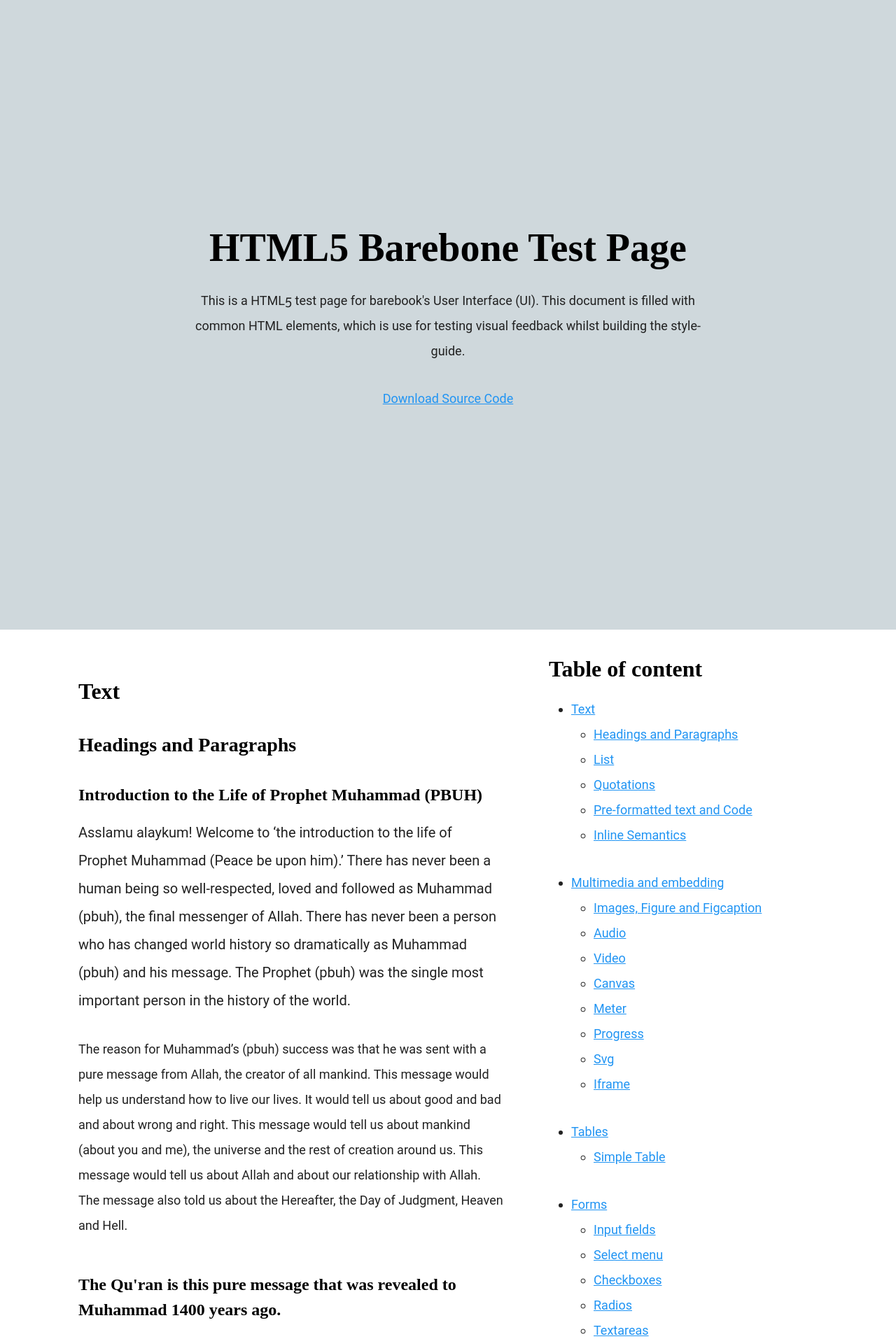
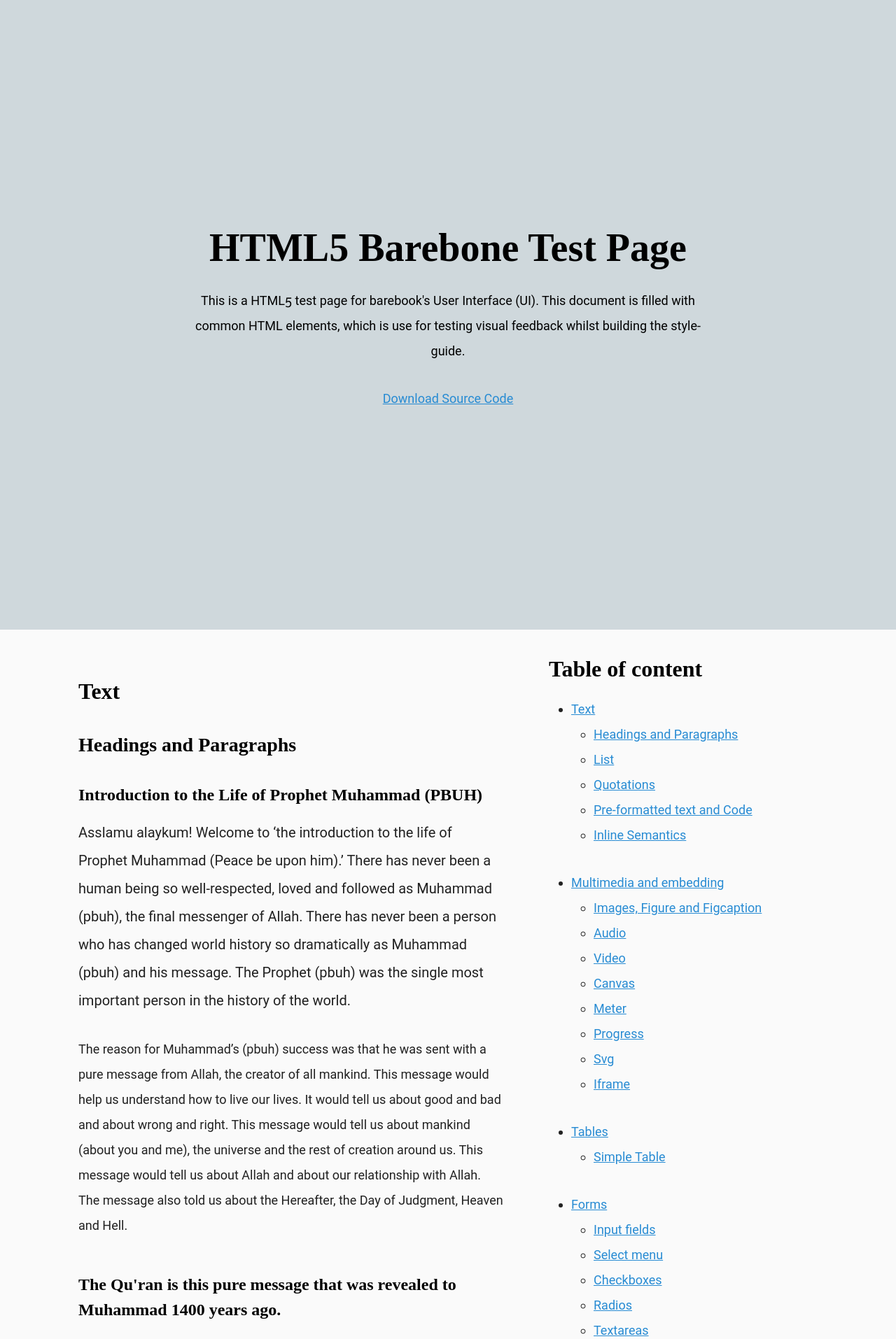
Before and after one commit to acamarian/html5-barebone-test-page, a Jekyll site: the page built from index.html, in a window 1280 px wide. Shown: the top 1914 px of the page at 70% size. Built offline with Jekyll 4.4.1, drawn with Linux system fonts in a browser that asks for light colours.

Commit message:
update styles

```diff
--- a/public/styles/sass/abstracts/_mixins.scss
+++ b/public/styles/sass/abstracts/_mixins.scss
@@ -8,8 +8,6 @@
     content: '';
   }
 }
-
-
 
 
 
@@ -29,8 +27,6 @@
   text-decoration: none;
   color: $color;
 }
-
-
 
 
 
--- a/public/styles/sass/abstracts/_variables.scss
+++ b/public/styles/sass/abstracts/_variables.scss
@@ -1,38 +1,38 @@
 /**
  * Colors
  */
-$red:         hsl(4, 90%, 58%);
-$red-900:     hsl(0, 73%, 41%);
-$blue:        hsl(207, 90%, 54%);
-$green:       hsl(122, 39%, 49%);
-$green-900:   hsl(124, 55%, 24%);
-$orange:      hsl(36, 100%, 50%);
-$orange-900:  hsl(21, 100%, 45%);
-$indigo:      hsl(269, 100%, 36%);
-$indigo-900:  hsl(266, 100%, 25%);
-$teal:        hsl(174, 100%, 29%);
-$teal-800:    hsl(173, 100%, 21%);
+$white:         hsl(0, 0, 100%);
+$black:         hsl(0, 0, 0%);
 
-$white:       hsl(0, 0, 100%);
-$black:       hsl(0, 0, 0%);
+// greys
+$grey-lighter:  hsl(0, 0%, 98%);
+$grey-light:    hsl(0, 0%, 94%);
+$grey:          hsl(0, 0%, 88%);
+$grey-dark:     hsl(0, 0%, 46%);
+$grey-darker:   hsl(0, 0%, 13%);
 
-$grey:        hsl(0, 0%, 62%);
-$grey-100:    hsl(0, 0%, 96%);
-$grey-300:    hsl(0, 0%, 87%);
-$grey-700:    hsl(0, 0%, 38%);
-$grey-900:    hsl(0, 0%, 13%);
+$red:           hsl(1, 71%, 52%);
+$blue:          hsl(205, 69%, 49%);
+$green:         hsl(68, 100%, 30%);
+$orange:        hsl(18, 80%, 44%);
+$purple:        hsl(316, 71%, 21%);
+$purple-dark:   hsl(318, 71%, 15%);
 
 // use these in code
-$primary:             $blue;
-$primary-dark:        $indigo-900;
-$secondary:           $teal;
-$secondary-dark:      $teal-800;
+$primary:                   $grey !default;
+$primary-variant:           $grey-dark !default;
+$secondary:                 $blue !default;
 
-$error:       $red-900;
-$success:     $green-900;
-$warning:     $orange-900;
+$base-background:           $grey-lighter !default;
+$base-foreground:           $grey-darker !default;
+$foreground-on-primary:     $black !default;
+$foreground-on-secondary:   $black !default;
+
+// Status colors
+$error:       $red;
+$success:     $green;
+$warning:     $orange;
 $info:        $blue;
-
 
 
 
@@ -43,6 +43,7 @@
  */
 $baseline:        2; // 32 px
 $vr:              $baseline * 1rem; // vertical rhythm
+$base-font-size:  1rem;
 
 $wrapper-min-width:           20em;     // 320px
 $wrapper-max-width:           120em;    // 1920px
@@ -52,18 +53,40 @@
 
 
 
+/**
+ * Typefaces
+ */
+$type-sans-serif:	'Roboto', sans-serif;
+$type-serif: 	    'Sura', serif;
+$type-code: 	    'source-code-pro', Courier, monospace;
+
+$font-weight-400:   400;
+$font-weight-600:   600;
+$font-weight-700:   700;
+
+// Base Font and colors
+$base-font-family-body:      $type-sans-serif !default;
+$base-font-size:             $base-font-size !default;
+$base-background-color:      $base-background !default;
+$base-font-color:            $base-foreground !default;
+$base-line-height:           $baseline !default;
+$base-font-weight:           $font-weight-400 !default;
+
+$base-font-family-headings:  $type-serif !default;
+$base-font-color-headings:   $black !default;
+
+$link: $blue;
+
 
 
 /**
- * Border radius and Box shadow
+ * Borders, radius and Box shadows
  */
-$border-radius: (
-    t:   3px,
-    s:   5px,
-    m:  10px,
-    l:  100px
-);
+$base-border:               1px solid $grey !default;
 
-//TODO remove these later
-$grey-border:           1px solid $grey;
+$border-radius-s:           4px !default;
+$border-radius-m:           8px !default;
+$border-radius-l:           16px !default;
+$border-radius-rounded:     50% !default;
+
 $box-shadow-light: 0 1px 2px rgba($black, 0.3);
--- a/public/styles/sass/base/_layout.scss
+++ b/public/styles/sass/base/_layout.scss
@@ -1,6 +1,9 @@
 // Imports
 @import './abstracts/variables';
 @import './abstracts/mixins';
+
+// Variables
+
 
 
 // Mixins
@@ -22,9 +25,10 @@
  }
 
 /**
- * Wrapper Modifier/s
+ * page__wrapper--adaptable
+ * This change its width size base on different screen sizes
  */
-.page__wrapper--90 {
+.page__wrapper--adaptable {
   @include respond-to(screen-s) {
     width: 90%;
   }
@@ -55,3 +59,38 @@
 .container--large {
   max-width: $container-max-width-large;
 }
+
+
+
+/**
+ * Page landmarks
+ */
+.page__header {
+  background-color: $primary;
+  color: $foreground-on-primary;
+}
+
+.page__main {
+
+  @include respond-to(mobile-s) {
+    display: flex;
+  }
+}
+
+.page__content {
+  @include respond-to(mobile-s) {
+    width: 60%;
+  }
+}
+
+.page__aside {
+  @include respond-to(mobile-s) {
+    width: 40%;
+  }
+}
+
+.page__footer {
+  background-color: $primary;
+  color: $foreground-on-primary;
+  padding: $vr*2 0;
+}
--- a/public/styles/sass/base/_root.scss
+++ b/public/styles/sass/base/_root.scss
@@ -41,6 +41,11 @@
     max-width: max-content; // 1
 }
 
+figcaption {
+    font-style: italic;
+    font-size: small;
+}
+
 
 /**
  * Table
@@ -54,6 +59,8 @@
 caption {
     caption-side: bottom;
     text-align: left;
+    font-style: italic;
+    font-size: small;
 }
 
 caption,
--- a/public/styles/sass/base/_typography.scss
+++ b/public/styles/sass/base/_typography.scss
@@ -2,23 +2,13 @@
 @import './abstracts/variables';
 @import './abstracts/mixins';
 
-// Variables
-$type-sans-serif:	'Roboto', sans-serif;
-$type-serif: 	    'Sura', serif;
-$type-code: 	    'source-code-pro', Courier, monospace;
-
-// Base and Typeface
-$base-typeface-body:      $type-sans-serif;
-$base-typeface-headings:  $type-serif;
-$base-line-height:        $baseline;
-
 // Mixins
 @mixin headings-light {
-    font-weight: 400;
+    font-weight: $font-weight-400;
 }
 
 @mixin headings-bold {
-    font-weight: 600;
+    font-weight: $font-weight-600;
 }
 
 
@@ -28,19 +18,20 @@
 }
 
 body {
-
     @include respond-to(screen-s)  {
         font-size: 1.125rem;
     }
     @include respond-to(screen-l) {
         font-size: 1.25rem;
     }
-    font-size: 1rem;
+
+    font-family: $base-font-family-body;
+    font-size: $base-font-size;
+    background-color: $base-background-color;
+    color: $base-font-color;
     line-height: $base-line-height;
-    color: $grey-900;
-    font-weight: 400;
+    font-weight: $base-font-weight;
     font-style: normal;
-    font-family: $base-typeface-body;
 }
 
 p,
@@ -67,16 +58,17 @@
 h5,
 h6 {
     @include headings-bold;
+    @include respond-to(screen-l) {
+        line-height: 1.75;
+    }
+
     margin-top: $vr/2;
     margin-bottom: $vr/2;
     padding-top: $vr/2;
-    font-family: $base-typeface-headings;
-    color: $black;
+    font-family: $base-font-family-headings;
+    color: $base-font-color-headings;
     font-style: normal;
     line-height: 1.5;
-    @include respond-to(screen-l) {
-        line-height: 1.75;
-    }
 
     &:first-child {
         margin-top: 0;
@@ -135,20 +127,19 @@
 a {
     text-decoration: underline;
     text-decoration-skip: edges;
-    color: $primary;
+    color: $link;
     transition: color 0.1s, background-color 0.1s;
 
     &:hover {
-        text-decoration: none;
-        color: $primary-dark;
+        @include style-link-text($link);
     }
 
     &:active,
     &:focus {
-        color: $primary-dark;
+        color: darken($link, 5%);
     }
 
     &:visited {
-        color: $primary-dark;
+        color: darken($link, 5%);
     }
 }
```
